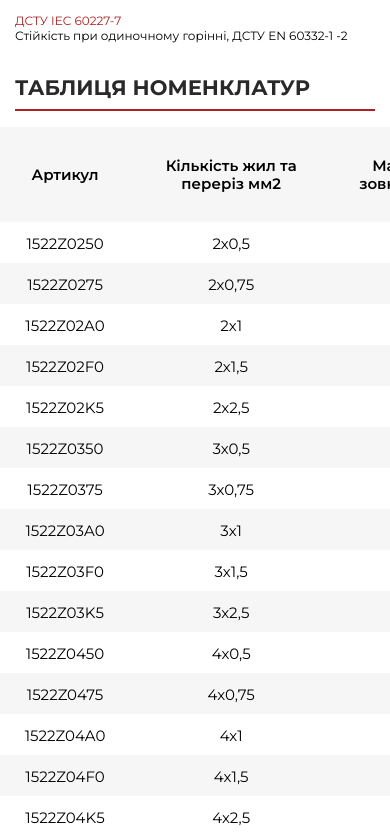
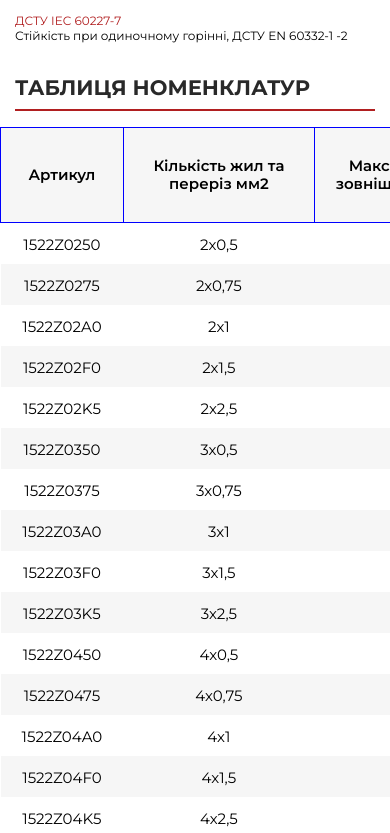
Before and after one commit to kseniia90/AlayHeat, a website: page product_page.html in a window 390 px wide. Shown: the part 1931-2764 px from the top of the page. Drawn offline with Linux system fonts and the light colour scheme; files whose address does not match are found by name.

Commit message:
fix table width

```diff
--- a/main.scss
+++ b/main.scss
@@ -922,14 +922,15 @@ body {
             border-collapse: collapse;
             width: 100%;
             white-space: nowrap;
-            min-width: 867px;
+            min-width: 820px;
         }
         th {
             @include font($font-semiBold, 15px, 18px, #000000);
             height: 95px;
             text-align: center;
+            border: 1px solid blue;
             @media (max-width: 460px) {
-                max-width: 60px;
+                width: 150px;
             }
             &:first-child, &:last-child {
                 width: 25%;
```
Also changed, not shown: main.css, 1 other file.
